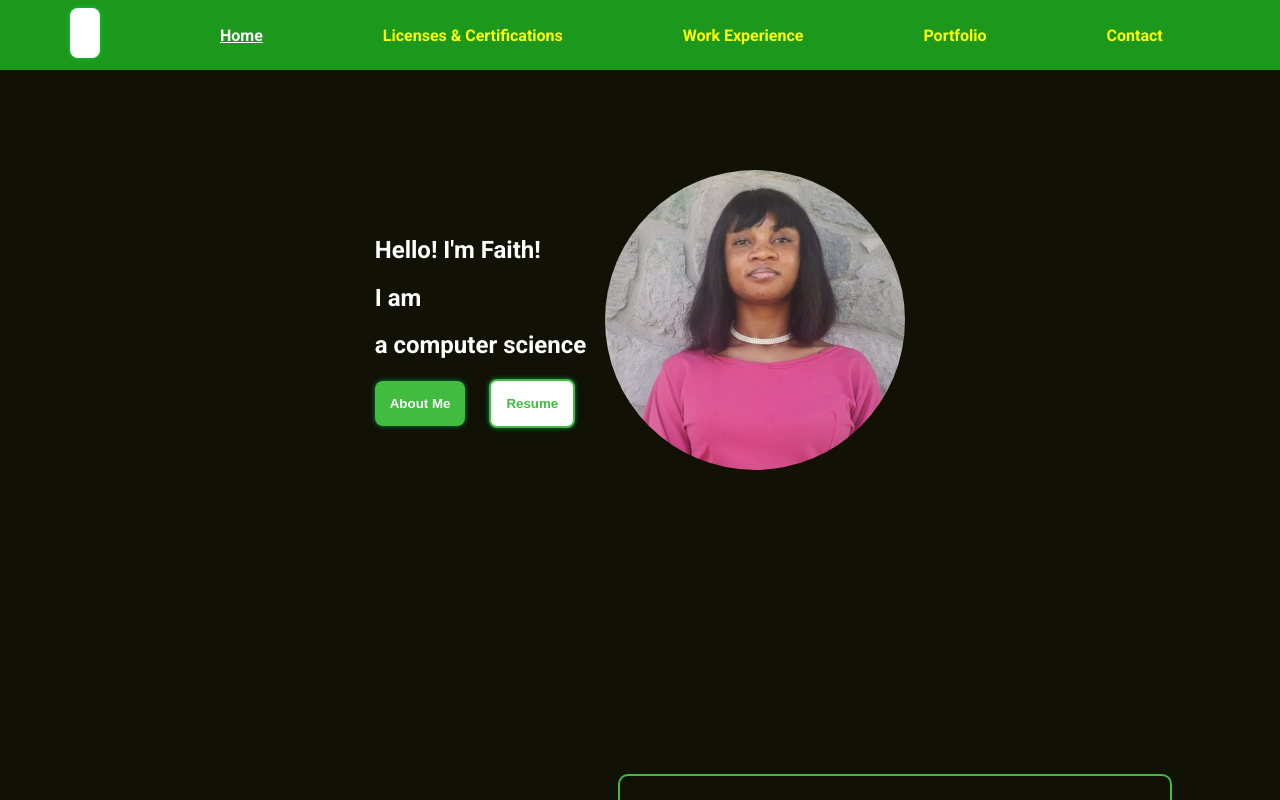
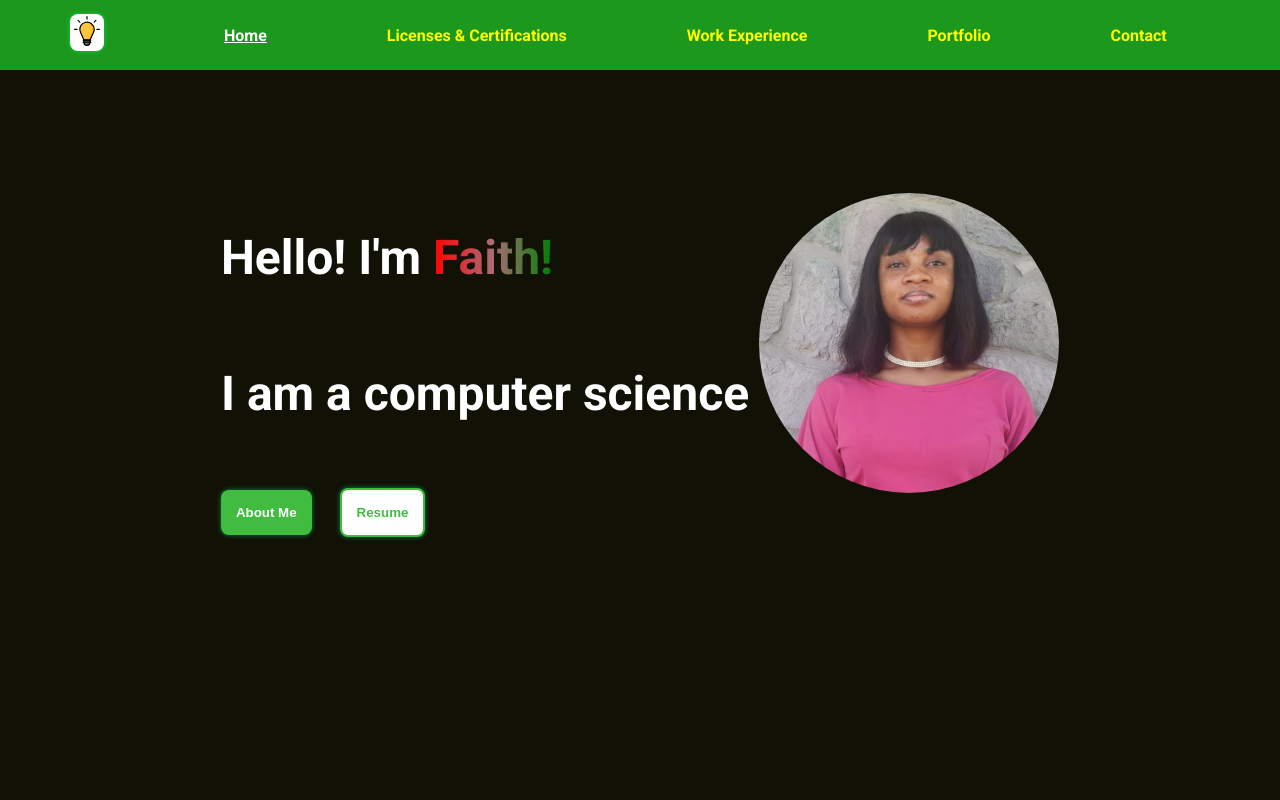
Before and after one commit to Faith-Nchang/My_Portfolio, a website: page index.html in a window 1280 px wide. Shown: the top 800 px of the page. Drawn offline with Linux system fonts and the light colour scheme.

Commit message:
Update styles.css

```diff
--- a/styles.css
+++ b/styles.css
@@ -35,12 +35,51 @@ a {
     color: inherit;
     font-weight: bold;
 }
+.Intro {
+     /* Apply the gradient as the background */
+     background: linear-gradient(to right, #ff0000, rgb(169, 108, 118), green);
 
+     /* Clip the background to the text */
+     -webkit-background-clip: text;
+     background-clip: text;
+
+     /* Make sure the text color is transparent */
+     color: transparent;
+
+     font-weight: bold;
+}
+/* Apply this style to all images on the website */
+img {
+    transition: transform 0.3s ease; /* Smooth transition effect */
+}
+.languages{
+    display: flex;
+    flex-direction: column;
+    align-items: center;
+    justify-self: center;
+}
+
+/* Increase size by 5% on hover */
+img:hover {
+    transform: scale(1.05);
+}
+.anime
+{
+    display: inline;
+}
+.bulb{
+    height: 30px;
+    width: 30x;
+}
+.home{
+    line-height: 2;
+    font-size: 2rem;
+}
 #theme-switcher {
     /* position: fixed;
     top: 10px;
     right: 10px; */
-    padding-bottom: 20px;
+    padding: 2px;
     margin-bottom: 5px;
     background-color: var(--text-color);
     color: var(--background-color);
```
